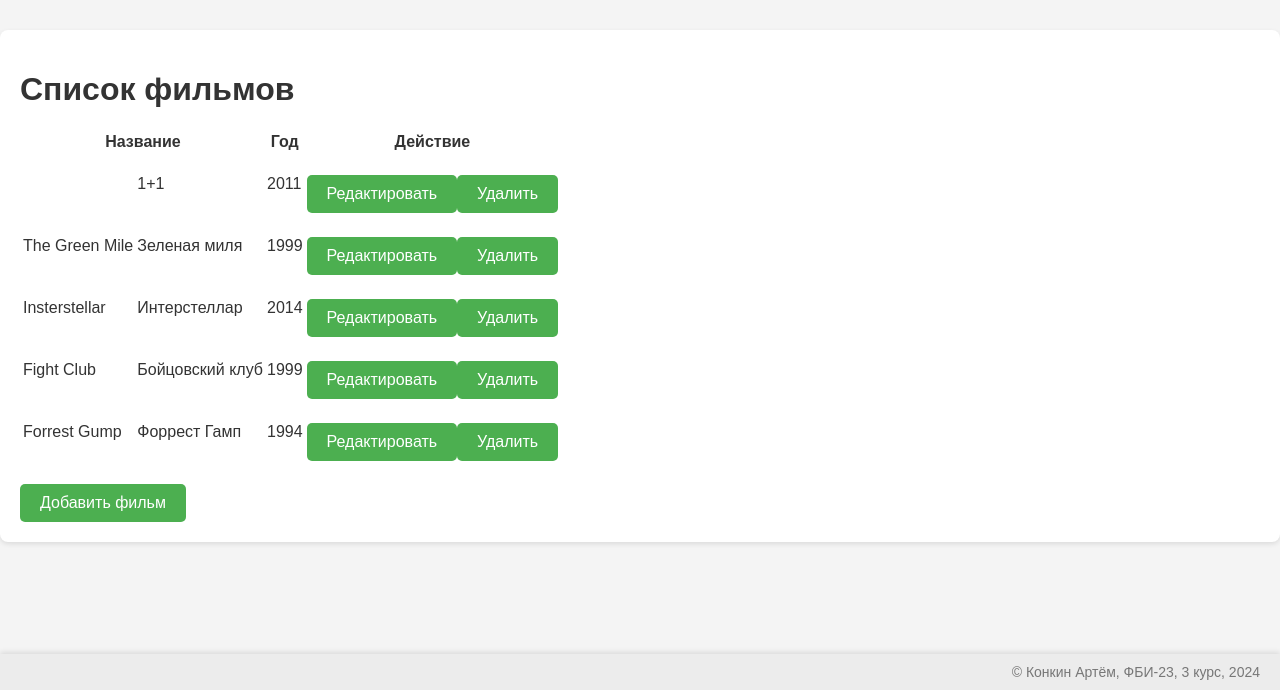
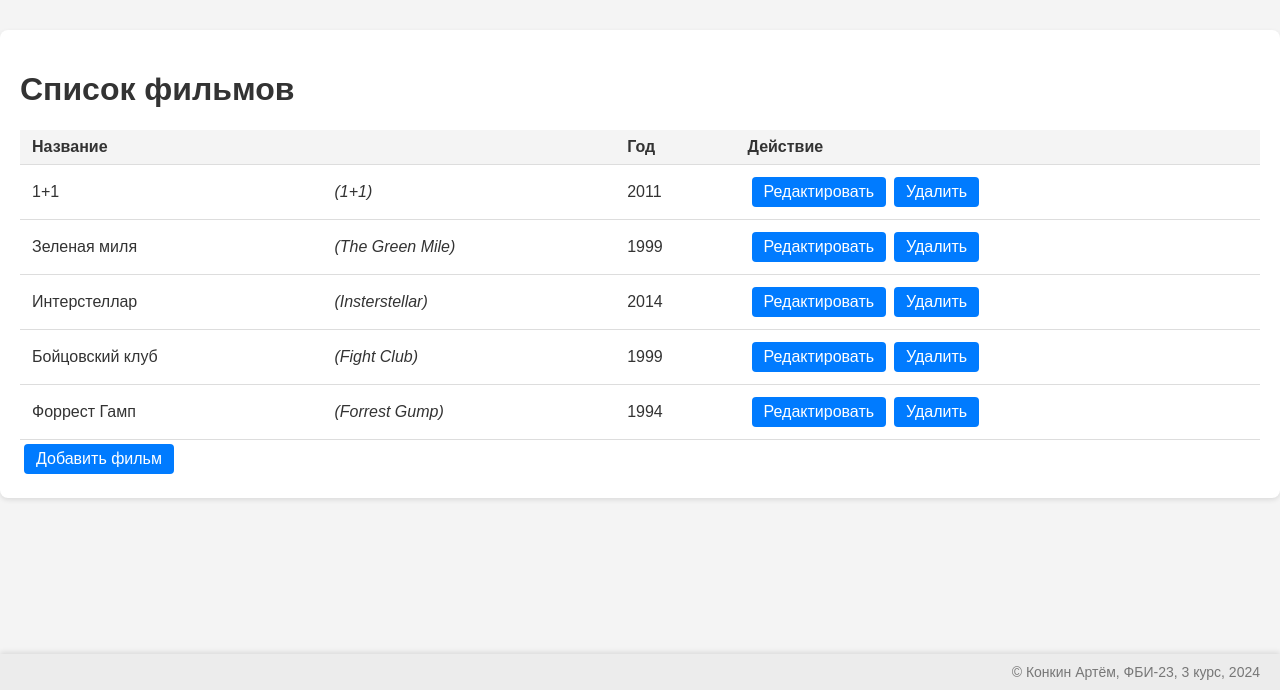
Before and after one commit to temako04/web-programming-labs-2, a Flask app: page /lab7 in a window 1280 px wide. Shown: the part 110-800 px from the top of the page. Run offline with Flask 3, Linux system fonts and the light colour scheme.

Commit message:
Самостоятельное задание

```diff
--- a/lab7.py
+++ b/lab7.py
@@ -84,6 +84,8 @@ def put_film(id):
     film = request.get_json()
     if film['description'] == '':
         return {'description': 'Заполните описание'}, 400
+    if not film['title']:
+        film['title'] = film['title_ru']
     films[id] = film
     return films[id]
 
@@ -92,5 +94,7 @@ def add_film():
     film = request.get_json()
     if film['description'] == '':
         return {'description': 'Заполните описание'}, 400
+    if not film['title']:
+        film['title'] = film['title_ru']
     films.append(film)
     return {'id': len(films) - 1}, 201
--- a/static/lab7/main.js
+++ b/static/lab7/main.js
@@ -14,8 +14,8 @@ function fillFilmList() {
             let tdYear = document.createElement('td');
             let tdActions = document.createElement('td');
 
-            tdTitle.innerText = films[i].title == films[i].title_ru ? '': films[i].title;
-            tdTitleRus.innerText = films[i].title_ru;
+            tdTitleRus.innerHTML = `<i>(${films[i].title})</i>`;
+            tdTitle.innerText = films[i].title_ru;
             tdYear.innerText = films[i].year;
 
             let editButton = document.createElement('button');
--- a/templates/lab7/lab7.html
+++ b/templates/lab7/lab7.html
@@ -5,6 +5,31 @@
 {% block script %}
 <script src="{{ url_for('static', filename='lab7/main.js') }}"></script>
 <style>
+table {
+    width: 100%;
+    border-collapse: collapse;
+}
+th, td {
+    padding: 8px 12px;
+    text-align: left;
+    border-bottom: 1px solid #ddd;
+}
+th {
+    background-color: #f4f4f4;
+}
+
+button {
+    padding: 6px 12px;
+    margin: 4px;
+    background-color: #007bff;
+    color: white;
+    border: none;
+    cursor: pointer;
+    border-radius: 4px;
+}
+button:hover {
+    background-color: #0056b3;
+}
 .modal {
     display: none;
     z-index: 100;
@@ -19,6 +44,7 @@
 }
 .error-message {
     color: red;
+    font-size: 12px;
 }
 </style>
 {% endblock %}
```
